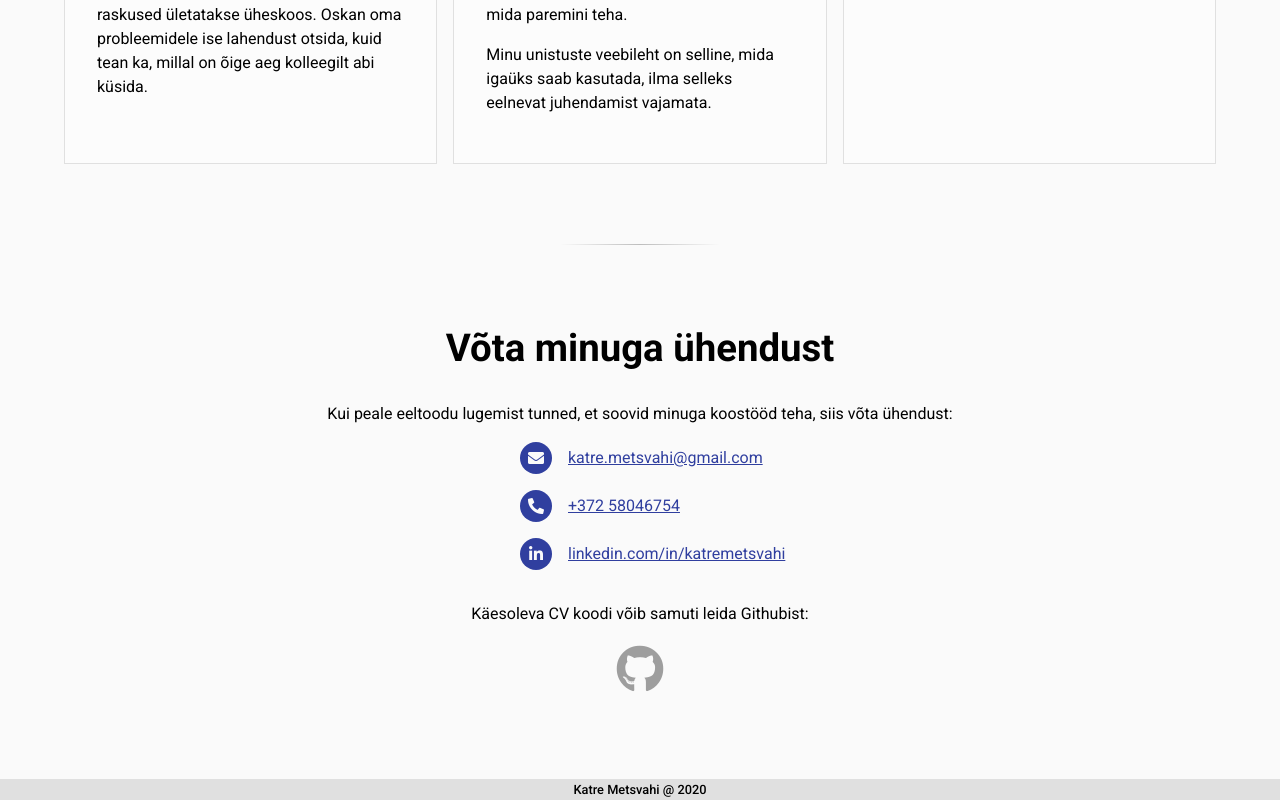
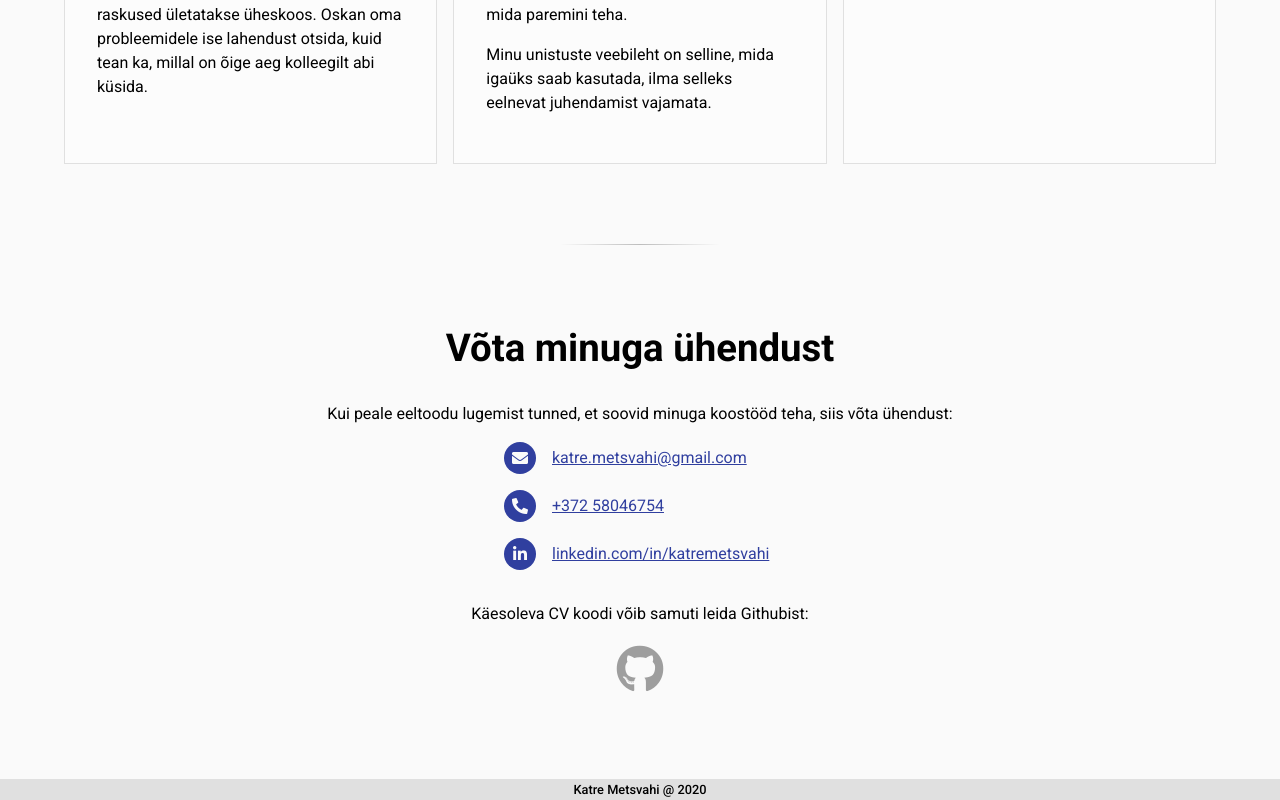
Before and after one commit to KatreMetsvahi/curriculum_vitae, a React (Create React App) app: page / in a window 1280 px wide. Shown: the part 2607-3407 px from the top of the page. Built offline with nearby package versions, Linux system fonts and the light colour scheme.

Commit message:
Increase contacts width to make sure they fit

```diff
--- a/src/static/styles/layout/_contacts.scss
+++ b/src/static/styles/layout/_contacts.scss
@@ -7,7 +7,7 @@
   grid-gap: 1rem;
   grid-template-columns: 2rem 1fr;
   margin: 0 auto 2rem;
-  max-width: 15rem;
+  max-width: 17rem;
   text-align: left;
 }
 
```
